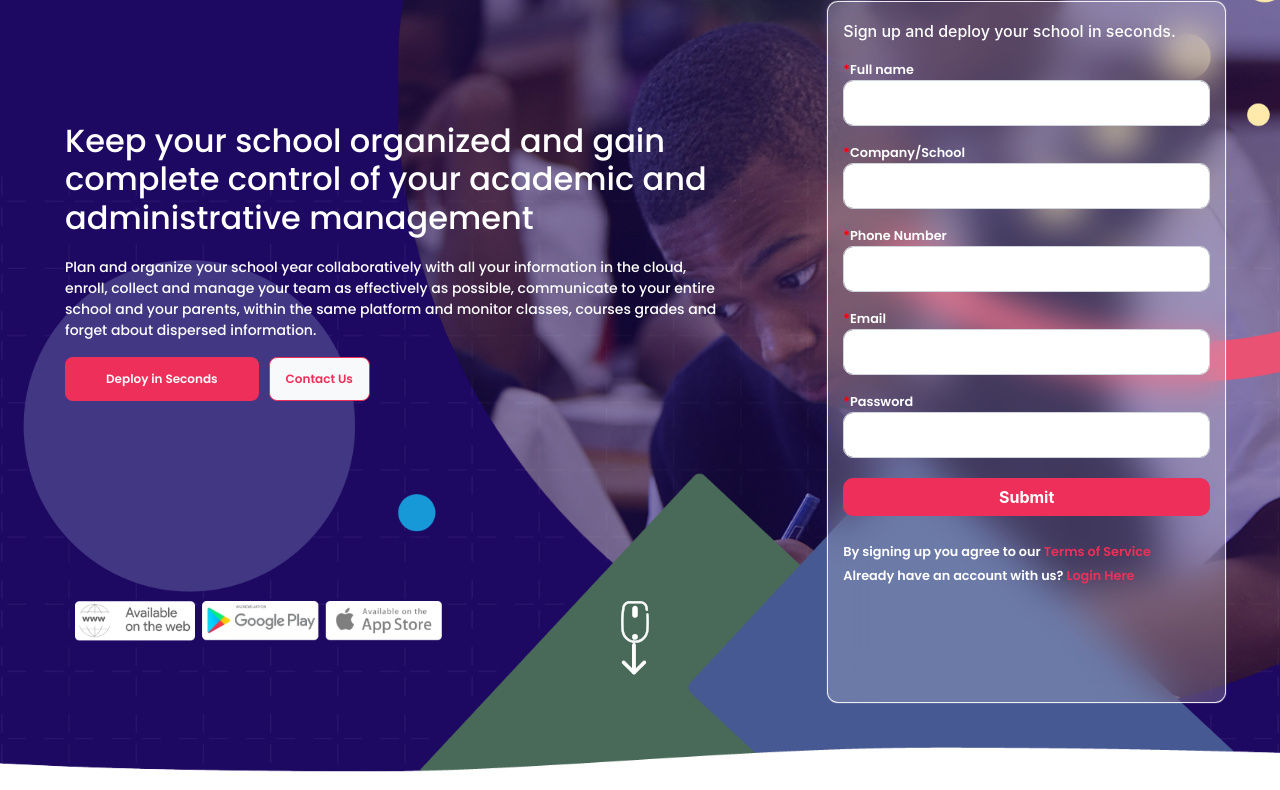
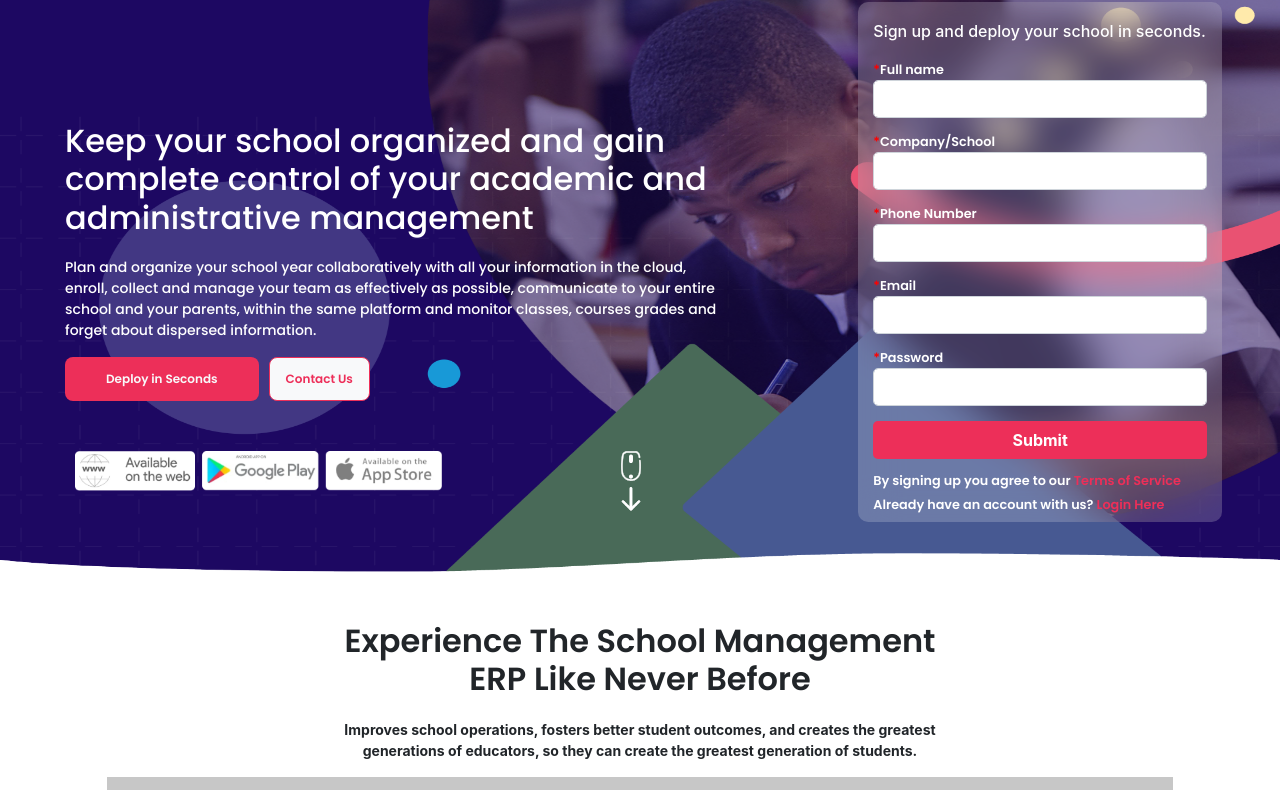
Before and after one commit to sarahnnanyelugo/educare, a plain HTML site: page index.html in a window 1280 px wide. Shown: the part 78-868 px from the top of the page. Drawn offline with Linux system fonts and the light colour scheme.

Commit message:
modified index

```diff
--- a/Assets/css/educare.css
+++ b/Assets/css/educare.css
@@ -286,9 +286,9 @@ visibility:visible !important;
 
 
 #mainbg{
-  height:850px;
+  height:650px;
 background-image:url(../img/bgmain.png);
-background-size:cover;
+background-size:100% 650px;
 color:white;
 margin-bottom:50px;
 background-position:center center;
@@ -331,13 +331,13 @@ font-size:14px;
 }
 
 #main-form{
-  height:700px;
+  height:520px;
   margin-top:80px !important;
   /* background-color: rgba(94,68,106, 0.9); */
   background-color:rgba(255, 255, 255, 0.2);
   border-radius:10px;
-  right:40px;
-  box-shadow:0px 0px 1px 1px white;
+  right:10px;
+  /* box-shadow:0px 0px 1px 1px white; */
   backdrop-filter:blur(20px);
 -webkit-backdrop-filter:blur(20px);
 padding-top:20px;
@@ -345,9 +345,9 @@ padding-top:20px;
 }
 
 #main-form input{
-  padding:22px;
-  border-radius:10px;
-margin-bottom:13px;
+  padding:18px;
+  border-radius:5px;
+margin-bottom:10px;
 }
 #main-form small{
   font-weight:bolder;
@@ -355,7 +355,10 @@ margin-bottom:13px;
 
 }
 
-
+#drop-pin:hover{
+  margin-bottom:10px !important;
+  transition:500ms;
+}
 #video{
   height:500px;
   margin-bottom:30px;
--- a/index.html
+++ b/index.html
@@ -73,13 +73,13 @@ dispersed information.</p>
 <a class="btn btn-lg btn-light" style="color:#ED2f59; margin-left:10px ; border:solid 1px #ED2f59; "> Contact Us</a>
 
 </div>
-<div style="display:flex; margin-top:200px;">
+<div style="display:flex; margin-top:50px;">
 <img src="Assets/img/dsource.png" height="40px" style="margin-left:60px">
 <div class="col-md-3">&nbsp;</div>
 <div>
    <a href="#video">
-<img src="Assets/img/drop.svg" ><br>
-<img src="Assets/img/arrowdown.svg" >
+<img src="Assets/img/drop.svg" style="margin-bottom:4px" id="drop-pin" height="30px"><br>
+<img src="Assets/img/arrowdown.svg" height="24px">
 </a>
 </div>
 </div>
@@ -87,7 +87,7 @@ dispersed information.</p>
 <div class="col-md-1">&nbsp;</div>
 <div class="col-md-4">
 
-<form class="col-md-12" id="main-form">
+<form class="col-md-11" id="main-form">
 <h6 style=" margin-bottom:15px">Sign up and deploy your school in seconds.</h6>
 
 
@@ -118,13 +118,9 @@ dispersed information.</p>
 <input type="password" class="form-control" name="password">
 </div>
 
-<button class="form-control" style="background-color:#ED2f59; border:none; color:white; font-weight:bold; margin-top:20px; margin-bottom:22px;   border-radius:10px;
-
-
-
-
+<button class="form-control" style="background-color:#ED2f59; border:none; color:white; font-weight:bold; margin-top:15px; margin-bottom:8px;   border-radius:5px;
 ">Submit</button>
-<small >By signing up you agree to our <a href="#" style="color:#ED2f59;">Terms of Service</a></small><br>
+<small >By signing up you agree to our <a href="#" style="color:#ED2f59;">Terms of Service</a></small>
 <small>Already have an account with us? <a href="#" style="color:#ED2f59;">Login Here</a></small>
 
 </form>
```
